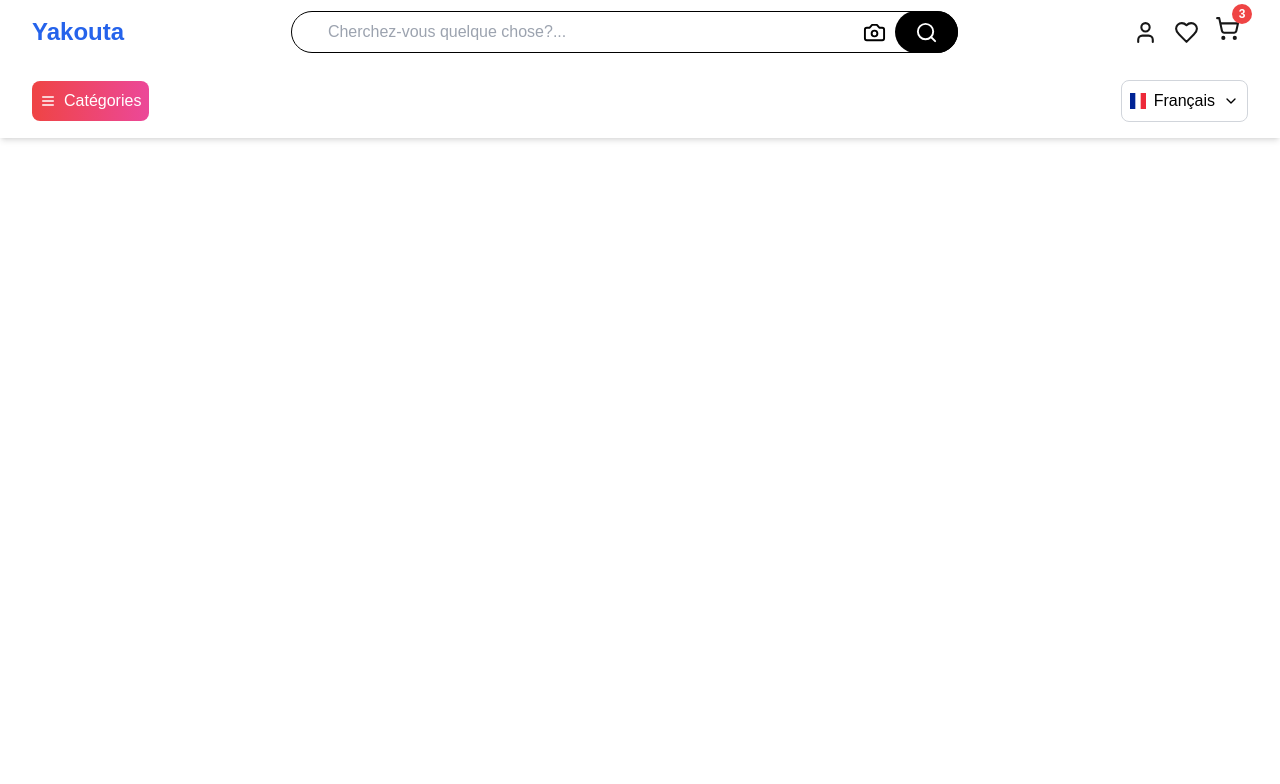
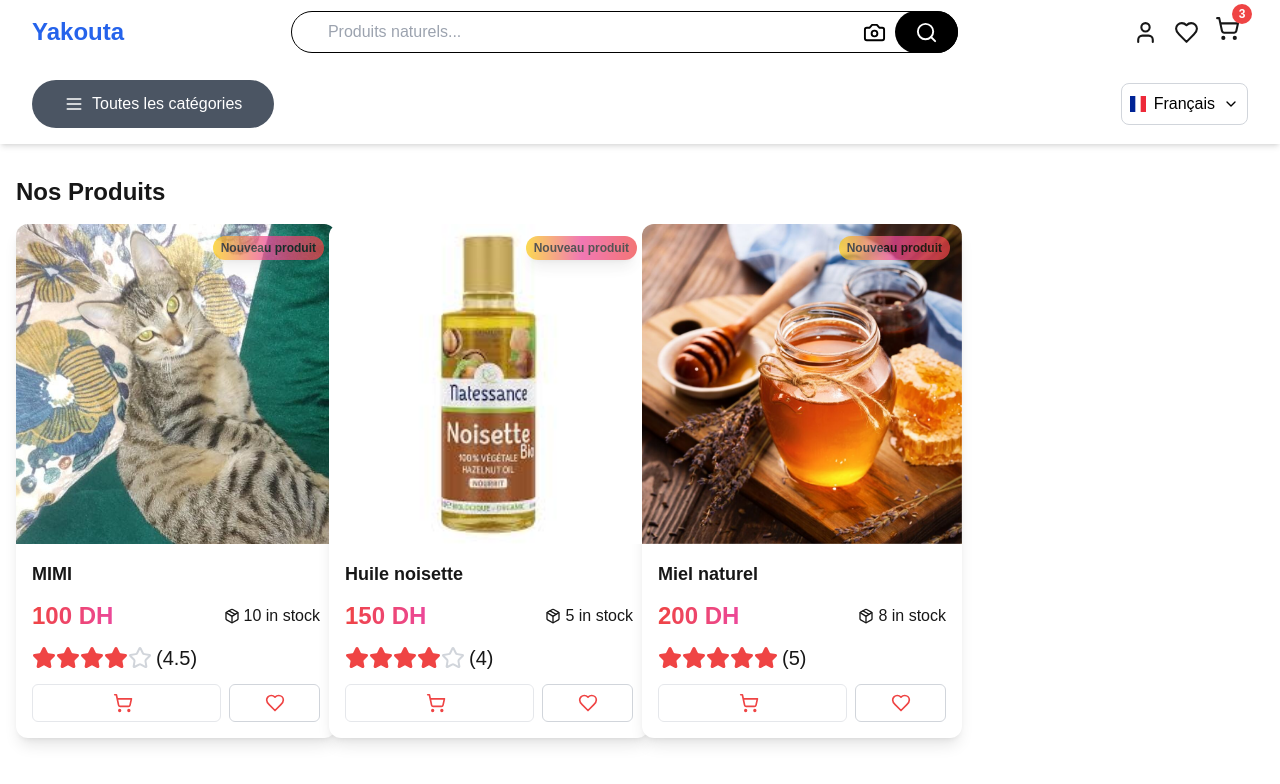
Before and after one commit to AchrafMajidi/E-commerce-frontend, a Next.js app: page / in a window 1280 px wide. Shown: the top 784 px of the page. Built offline with nearby package versions, Linux system fonts and the light colour scheme.

Commit message:
new commit

```diff
--- /dev/null
+++ b/src/app/components/data/products.json
@@ -0,0 +1,26 @@
+[
+    {
+      "id": 1,
+      "imageUrl": "/WhatsApp Image 2024-10-18 à 23.15.03_6cec2a0e.jpg",
+      "title": "MIMI",
+      "price": 100,
+      "rating": 4.5,
+      "availableItems": 10
+    },
+    {
+      "id": 2,
+      "imageUrl": "/images.jpg",
+      "title": "Huile noisette",
+      "price": 150,
+      "rating": 4.0,
+      "availableItems": 5
+    },
+    {
+      "id": 3,
+      "imageUrl": "/le-miel-un-produit-naturel-aux-multiples-usages-culinaires.jpeg",
+      "title": "Miel naturel",
+      "price": 200,
+      "rating": 5.0,
+      "availableItems": 8
+    }
+  ]
--- a/src/app/components/layout/header.tsx
+++ b/src/app/components/layout/header.tsx
@@ -61,6 +61,16 @@ export default function Header() {
     { name: "Français", flag: "/Flag_of_France.png" },
     { name: "العربية", flag: "/Flag_of_Saudi_Arabia.png" },
   ];
+
+
+  // Changement de placeholder toutes les 5 secondes
+  useEffect(() => {
+    const interval = setInterval(() => {
+      setPlaceholderIndex((prevIndex) => (prevIndex + 1) % placeholders.length);
+    }, 5000); // 5000ms = 5 secondes
+
+    return () => clearInterval(interval); // Nettoyage de l'intervalle
+  }, [placeholders.length]);
 
 
    // Fonction pour surveiller les changements de la taille de la fenêtre
@@ -181,10 +191,10 @@ export default function Header() {
           <div className="relative">
             <button
               onClick={toggleCategoriesMenu}
-              className="bg-gradient-to-r from-red-500 to-pink-500 text-white p-2 rounded-lg border-none hover:from-purple-600 hover:to-pink-600 flex items-center"
+              className="bg-gray-600 text-white p-2 py-3 rounded-full border-none hover:bg-gray-700 flex items-center px-8 "
             >
-              <Menu className="mr-2 h-4 w-4" />
-              Catégories
+              <Menu className="mr-2 h-5 w-5" />
+              Toutes les catégories
             </button>
             {isCategoriesOpen && (
               <ul className="absolute mt-2 w-48 bg-white shadow-lg rounded-lg py-1">
--- a/src/app/components/product/ProductCard.tsx
+++ b/src/app/components/product/ProductCard.tsx
@@ -1,29 +1,37 @@
-'use client'
+import { ShoppingCart, Heart, Star, Package } from 'lucide-react';
 
-import { ShoppingCart, Heart, Star, Package } from 'lucide-react'
+export interface Product {
+  id: number;
+  imageUrl: string;
+  title: string;
+  price: number;
+  rating: number;
+  availableItems: number;
+}
 
-export default function CreativeProductCard() {
-  const rating = 4.5;
-  const maxRating = 5;
-  const availableItems = 42;
+interface CreativeProductCardProps {
+  product: Product;
+}
+
+export default function CreativeProductCard({ product }: CreativeProductCardProps) {
+  const { imageUrl, title, price, rating, availableItems } = product;
 
   return (
     <div className="w-80 bg-white rounded-xl shadow-lg overflow-hidden">
       <div className="h-80 relative">
         <img
-          src="/WhatsApp Image 2024-10-18 à 23.15.03_6cec2a0e.jpg?height=320&width=288"
+          src={imageUrl}
           alt="Product Image"
           className="w-full h-full object-cover transition-transform duration-500 ease-in-out hover:scale-105"
         />
         <span className="absolute top-3 right-3 px-2 py-1 text-xs font-semibold text-primary-foreground bg-gradient-to-r from-yellow-400 via-pink-500 to-red-500 rounded-full animate-pulse shadow-lg shine-effect">
-           Nouveau produit
+          Nouveau produit
         </span>
-
       </div>
       <div className="p-4">
-        <h2 className="font-bold text-lg mb-3">mimi un très bon chat qui sait bien jouer</h2>
+        <h2 className="font-bold text-lg mb-3">{title}</h2>
         <div className="flex justify-between items-center mb-3">
-          <span className="text-2xl font-bold  text-transparent bg-clip-text bg-gradient-to-r from-red-500 to-pink-500">100 DH</span>
+          <span className="text-2xl font-bold text-transparent bg-clip-text bg-gradient-to-r from-red-500 to-pink-500">{price} DH</span>
           <div className="flex items-center">
             <Package className="w-4 h-4 mr-1" />
             <span>{availableItems} in stock</span>
@@ -31,17 +39,17 @@ export default function CreativeProductCard() {
         </div>
         <div className="flex items-center justify-between mb-3 text-sm text-muted-foreground">
           <div className="flex items-center">
-            {[...Array(maxRating)].map((_, i) => (
+            {[...Array(5)].map((_, i) => (
               <Star
                 key={i}
-                className={`size="20" ${i < Math.floor(rating) ? 'text-red-500 fill-current' : 'text-gray-300'}`}
+                className={`${i < Math.floor(rating) ? 'text-red-500 fill-current' : 'text-gray-300'}`}
               />
             ))}
             <span className="ml-1 text-xl">({rating})</span>
           </div>
         </div>
         <div className="grid grid-cols-3 gap-2">
-          <button className="col-span-2 flex items-center justify-center px-4 py-2 border border-primary bg-white text-primary hover:bg-gray-100 rounded-md hover:bg-primary  transition-colors">
+          <button className="col-span-2 flex items-center justify-center px-4 py-2 border border-primary bg-white text-primary hover:bg-gray-100 rounded-md hover:bg-primary transition-colors">
             <ShoppingCart className="mr-2 h-5 w-5 text-red-500" />
           </button>
           <button className="flex items-center justify-center px-4 py-2 border border-gray-300 bg-white text-gray-700 hover:bg-gray-100 rounded-md transition-colors">
@@ -50,5 +58,5 @@ export default function CreativeProductCard() {
         </div>
       </div>
     </div>
-  )
+  );
 }
--- a/src/app/components/product/ProductGrid.tsx
+++ b/src/app/components/product/ProductGrid.tsx
@@ -0,0 +1,21 @@
+import React from 'react';
+import ProductCard from './ProductCard';
+import { Product } from './ProductCard';
+import productsData from '../data/products.json'; // Importation du fichier JSON
+
+// Définition de l'interface pour les props du composant
+interface ProductGridProps {
+  products?: Product[]; // Les produits sont facultatifs ici
+}
+
+const ProductGrid: React.FC<ProductGridProps> = ({ products = productsData }) => {
+  return (
+    <div className="grid grid-cols-1 sm:grid-cols-2 md:grid-cols-3 lg:grid-cols-4 gap-1">
+      {products.map((product) => (
+        <ProductCard key={product.id} product={product} /> // Assurez-vous que product.id existe
+      ))}
+    </div>
+  );
+};
+
+export default ProductGrid;
--- a/src/app/page.tsx
+++ b/src/app/page.tsx
@@ -2,12 +2,20 @@
 "use client";
 import React from "react";
 import Navbar from "./components/layout/Navbar";
-import Image from "next/image";
 import Header from "./components/layout/header";
-import ProductCard from "./components/product/ProductCard";
+import ProductGrid from "./components/product/ProductGrid";
 
 export default function Home() {
   return (
-    <Header/>
+    <>
+      <Header />
+      {/* Section principale avec la grille des produits */}
+      <main className="container mx-auto px-4 py-8">
+        <h1 className="text-2xl font-bold mb-4">Nos Produits</h1>
+
+        {/* Afficher la grille des produits */}
+        <ProductGrid />
+      </main>
+    </>
   );
 }
```
Also changed, not shown: public/images.jpg (added), public/le-miel-un-produit-naturel-aux-multiples-usages-culinaires.jpeg (added).
